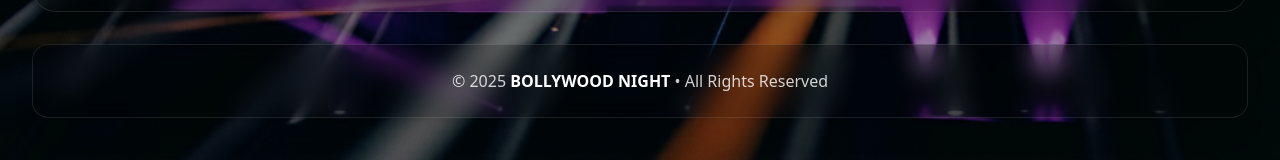
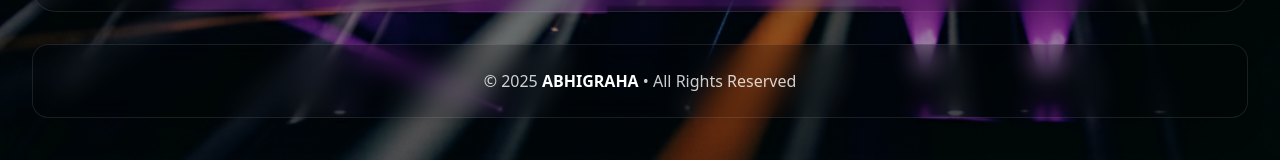
Before and after one commit to arpanpramanik2003/freshers-website, a React (Vite) app in the folder frontend/: page /tshirts-goodies in a window 1280 px wide. Shown: the part 1334-1494 px from the top of the page. Built offline with nearby package versions, Linux system fonts and the light colour scheme; no server answers.

Commit message:
Update Footer.jsx

```diff
--- a/frontend/src/components/Footer.jsx
+++ b/frontend/src/components/Footer.jsx
@@ -227,7 +227,7 @@ export default function Footer() {
         {/* Copyright - Also in rounded container */}
         <div className="bg-black/15 backdrop-blur-md rounded-2xl p-4 sm:p-6 border border-white/10 shadow-xl text-center">
           <p className="text-white/80 text-sm sm:text-base">
-            © {new Date().getFullYear()} <span className="text-white font-black">BOLLYWOOD NIGHT</span> • All Rights Reserved
+            © {new Date().getFullYear()} <span className="text-white font-black">ABHIGRAHA</span> • All Rights Reserved
           </p>
         </div>
       </div>
```
